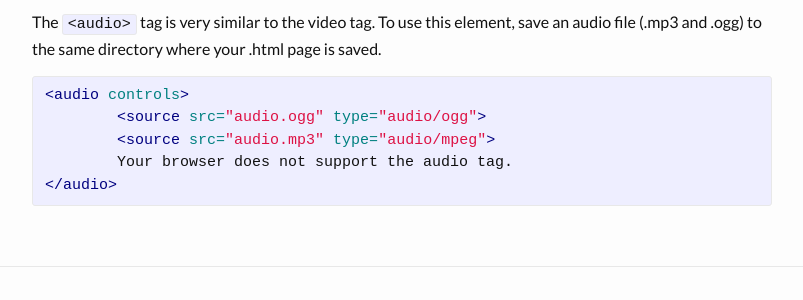
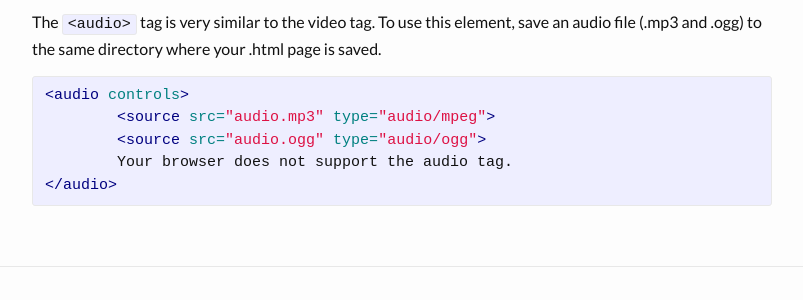
Before and after one commit to coloringchaos/web-spring-16, a Jekyll site: the page built from _posts/2016-01-28-html-notes.md, in a window 1280 px wide and 900 px high, scrolled down 3592 px. Shown: the part 498-798 px from the top of the window, without its empty margins (238-1041 px from the left). Built offline with Jekyll 4.4.1, drawn with Linux system fonts in a browser that asks for light colours.

```diff
--- a/_posts/2016-01-28-html-notes.md
+++ b/_posts/2016-01-28-html-notes.md
@@ -162,8 +162,8 @@
 
 {% highlight html %}
 <audio controls>
+	<source src="audio.mp3" type="audio/mpeg">
 	<source src="audio.ogg" type="audio/ogg">
-	<source src="audio.mp3" type="audio/mpeg">
 	Your browser does not support the audio tag.
 </audio>
 {% endhighlight %}
```
